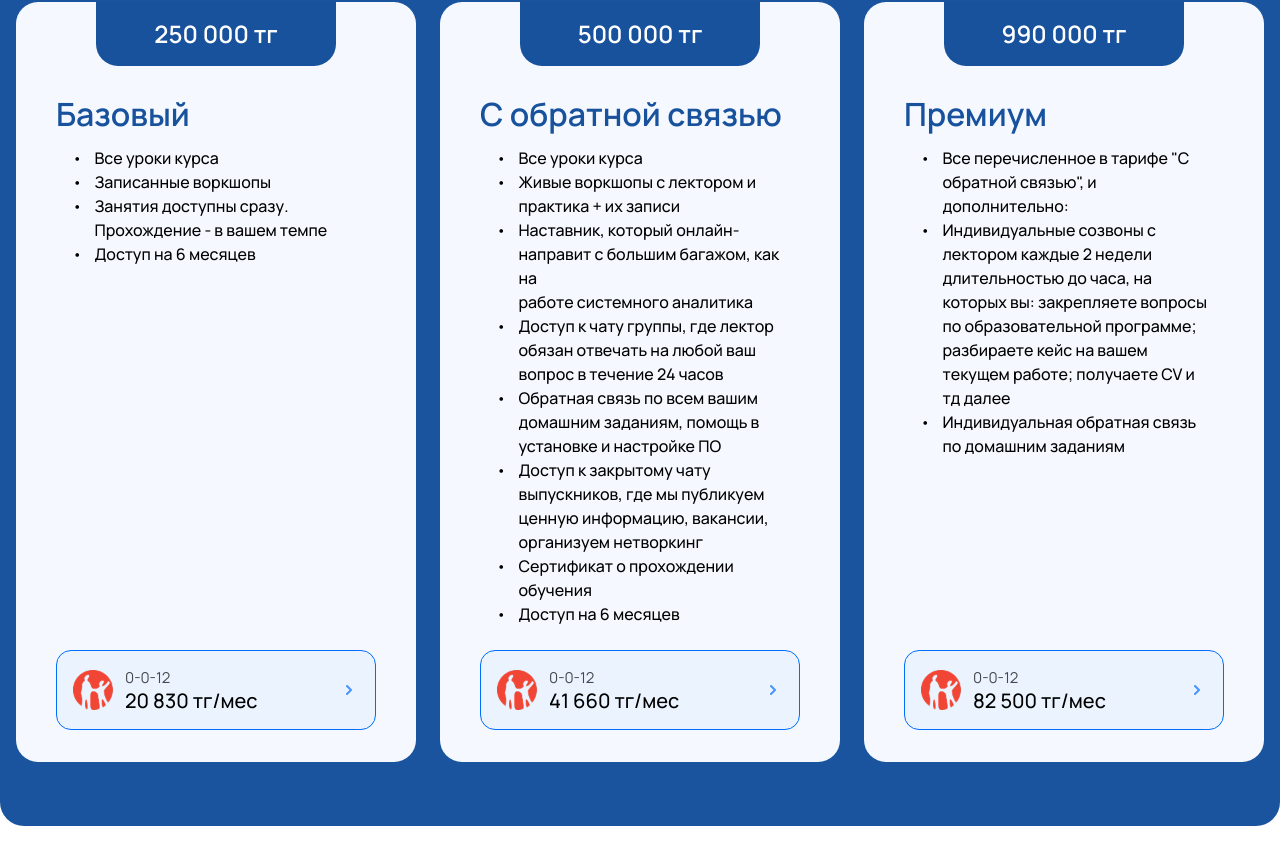
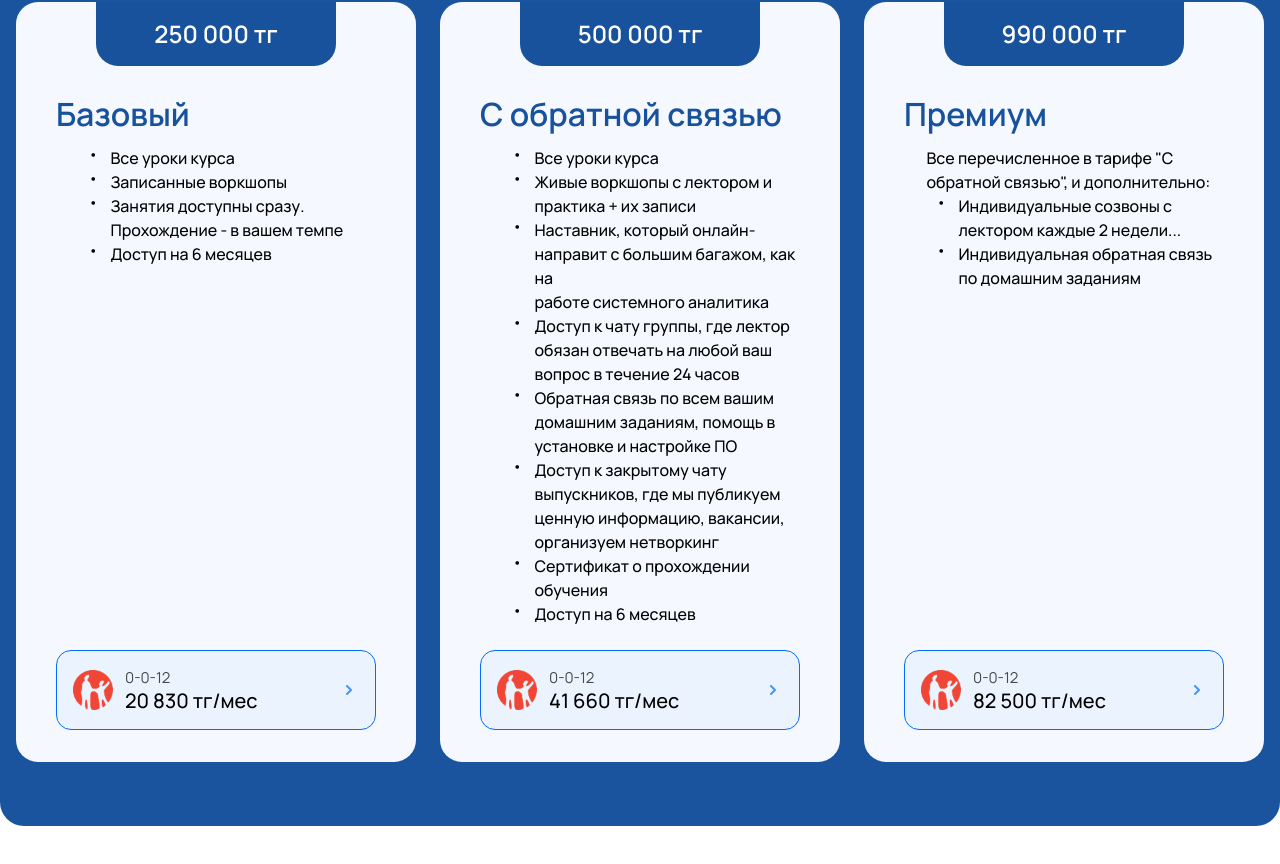
Before and after one commit to temirrllan/ittalker, a Next.js app: page / in a window 1280 px wide. Shown: the part 5167-6031 px from the top of the page. Built offline with nearby package versions, Linux system fonts and the light colour scheme.

Commit message:
fix price section

```diff
--- a/src/sections/PriceSection.tsx
+++ b/src/sections/PriceSection.tsx
@@ -5,10 +5,15 @@ import Image from 'next/image';
 import Link from 'next/link';
 
 
+interface FeatureItem {
+  text: string;
+  indent?: boolean;
+}
+
 interface PriceCardProps {
   title: string;
   price: string;
-  features: string[];
+  features: (string | FeatureItem)[];
   monthlyPayment?: {
     months: string;
     amount: string;
@@ -30,15 +35,31 @@ const PriceCard = ({ title, price, features, monthlyPayment }: PriceCardProps) =
         </h3>
 
         <div className="flex-grow">
-          <ul className='pl-4'>
-            {features.map((feature, index) => (
-              <li key={index} className="flex items-baseline gap-2 md:gap-3">
-                <span className="text-base md:text-md leading-none">•</span>
-                <span className="text-sm md:text-base font-medium whitespace-pre-line leading-snug">
-                  {feature}
-                </span>
+          <ul className='list-none'>
+          {features.map((feature, index) => {
+            const isObject = typeof feature === 'object';
+            const text = isObject ? feature.text : feature;
+
+            const isIntroLine = !isObject && text.includes('дополнительно:');
+
+            return (
+              <li
+          key={index}
+          className={`flex items-start gap-2 md:gap-3
+          ${
+            isIntroLine ? '' : 'pl-8 md:pl-8'
+          }
+          `}
+              >
+          <span className={`text-base md:text-md leading-none ${isIntroLine ? 'invisible' : ''}`}>
+            •
+          </span>
+          <span className="text-sm md:text-base font-medium whitespace-pre-line leading-snug text-left">
+            {text}
+          </span>
               </li>
-            ))}
+            );
+          })}
           </ul>
         </div>
 
@@ -114,8 +135,8 @@ const PriceSection = () => {
       price: '990 000 тг',
       features: [
         'Все перечисленное в тарифе "С\nобратной связью", и дополнительно:',
-        'Индивидуальные созвоны с\nлектором каждые 2 недели\nдлительностью до часа, на\nкоторых вы: закрепляете вопросы\nпо образовательной программе;\nразбираете кейс на вашем\nтекущем работе; получаете CV и\nтд далее',
-        'Индивидуальная обратная связь\nпо домашним заданиям'
+        { indent: true, text: 'Индивидуальные созвоны с\nлектором каждые 2 недели...' },
+        { indent: true, text: 'Индивидуальная обратная связь\nпо домашним заданиям' }
       ],
       monthlyPayment: {
         months: '0-0-12',
```
